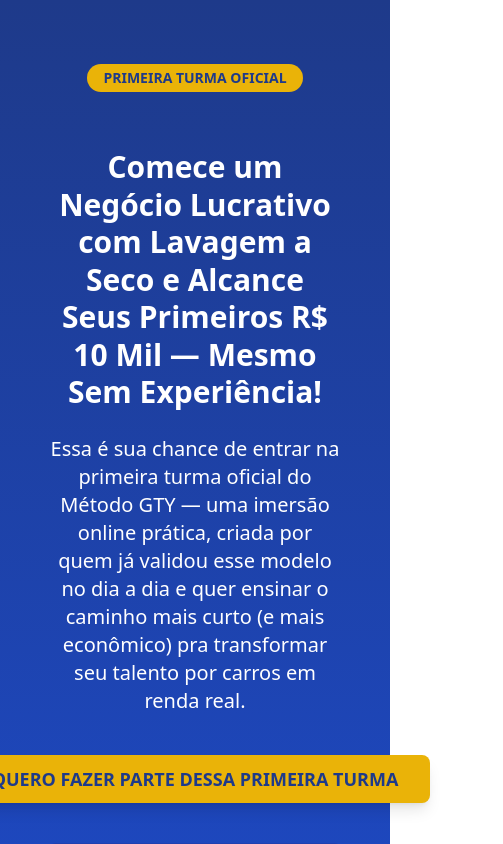
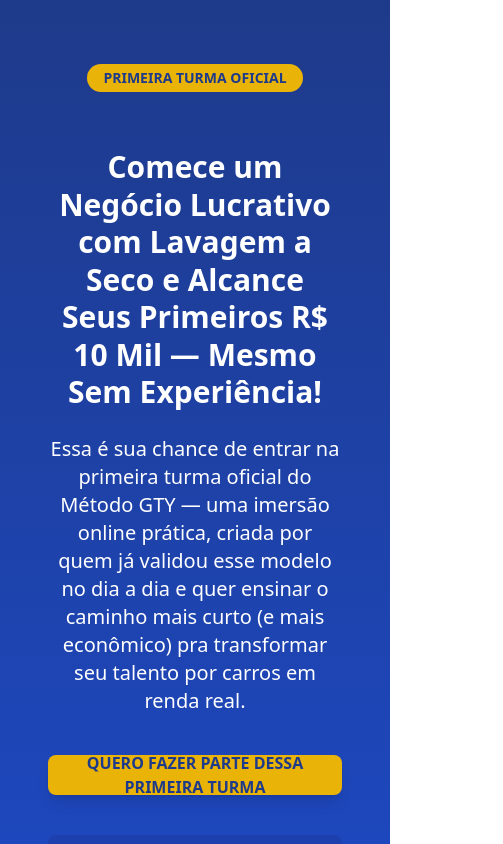
Before and after one commit to Gustavo1847/Metodo-GTY, a React (Vite) app: page / in a window 390 px wide. Shown: the top 844 px of the page, 503 px wide, since content can reach past the window. Built offline with nearby package versions, Linux system fonts and the light colour scheme.

Commit message:
Fix: Make CTA buttons mobile-responsive
- Modified button component to allow text wrapping.
- Applied responsive padding/font sizes.
- Adjusted button styling for mobile screens.
- Updated button classes across the sales page.

```diff
--- a/src/components/FinalCTA.tsx
+++ b/src/components/FinalCTA.tsx
@@ -72,9 +72,10 @@ const FinalCTA = () => {
 
               <Button
                 onClick={scrollToSignup}
-                className="bg-yellow-500 hover:bg-yellow-600 text-blue-900 font-bold text-lg px-8 py-6 rounded-lg shadow-lg transform transition-transform hover:scale-105"
+                className="bg-yellow-500 hover:bg-yellow-600 text-blue-900 font-bold text-base md:text-lg px-4 md:px-8 py-3 md:py-5 rounded-lg shadow-lg transform transition-transform hover:scale-105 whitespace-normal max-w-full"
               >
-                SIM! EU QUERO ENTRAR NA PRIMEIRA TURMA DO MÉTODO GTY E TRANSFORMAR MINHA REALIDADE
+                <span className="hidden md:inline">SIM! EU QUERO ENTRAR NA PRIMEIRA TURMA DO MÉTODO GTY E TRANSFORMAR MINHA REALIDADE</span>
+                <span className="md:hidden">QUERO ENTRAR NA PRIMEIRA TURMA DO MÉTODO GTY</span>
               </Button>
 
               <div>
--- a/src/components/Footer.tsx
+++ b/src/components/Footer.tsx
@@ -6,7 +6,7 @@ const Footer = () => {
         <div className="text-center">
           <p className="mb-4">© 2023 Método GTY - Todos os direitos reservados</p>
 
-          <div className="flex justify-center space-x-6 mb-6">
+          <div className="flex flex-wrap justify-center gap-4 md:space-x-6 mb-6">
             <a href="#" className="hover:text-white">Termos de Uso</a>
             <a href="#" className="hover:text-white">Política de Privacidade</a>
             <a href="#" className="hover:text-white">Contato</a>
--- a/src/components/HeroSection.tsx
+++ b/src/components/HeroSection.tsx
@@ -29,7 +29,7 @@ const HeroSection = () => {
         <div className="flex justify-center mb-10">
           <Button
             onClick={scrollToSignup}
-            className="bg-yellow-500 hover:bg-yellow-600 text-blue-900 font-bold text-lg px-8 py-6 rounded-lg shadow-lg transform transition-transform hover:scale-105"
+            className="bg-yellow-500 hover:bg-yellow-600 text-blue-900 font-bold text-base md:text-lg px-4 md:px-8 py-3 md:py-6 rounded-lg shadow-lg transform transition-transform hover:scale-105 whitespace-normal"
           >
             QUERO FAZER PARTE DESSA PRIMEIRA TURMA
           </Button>
--- a/src/components/MentorSection.tsx
+++ b/src/components/MentorSection.tsx
@@ -87,7 +87,7 @@ const MentorSection = () => {
         <div className="text-center">
           <Button
             onClick={scrollToSignup}
-            className="bg-blue-600 hover:bg-blue-700 text-white font-bold px-8 py-4 rounded-lg shadow-lg transform transition-transform hover:scale-105"
+            className="bg-blue-600 hover:bg-blue-700 text-white font-bold px-4 md:px-8 py-3 md:py-4 rounded-lg shadow-lg transform transition-transform hover:scale-105 whitespace-normal text-base md:text-lg"
           >
             QUERO APRENDER COM QUEM JÁ ESTÁ NO MERCADO
           </Button>
--- a/src/components/PainSection.tsx
+++ b/src/components/PainSection.tsx
@@ -90,7 +90,7 @@ const PainSection = () => {
           <div className="flex justify-center">
             <Button
               onClick={scrollToSignup}
-              className="bg-blue-600 hover:bg-blue-700 text-white font-bold text-lg px-8 py-5 rounded-lg shadow-lg transform transition-transform hover:scale-105"
+              className="bg-blue-600 hover:bg-blue-700 text-white font-bold text-base md:text-lg px-4 md:px-8 py-3 md:py-5 rounded-lg shadow-lg transform transition-transform hover:scale-105 whitespace-normal"
             >
               QUERO CONHECER ESSA OPORTUNIDADE
             </Button>
--- a/src/components/ui/button.tsx
+++ b/src/components/ui/button.tsx
@@ -1,3 +1,4 @@
+
 import * as React from "react"
 import { Slot } from "@radix-ui/react-slot"
 import { cva, type VariantProps } from "class-variance-authority"
@@ -5,7 +6,7 @@ import { cva, type VariantProps } from "class-variance-authority"
 import { cn } from "@/lib/utils"
 
 const buttonVariants = cva(
-  "inline-flex items-center justify-center gap-2 whitespace-nowrap rounded-md text-sm font-medium ring-offset-background transition-colors focus-visible:outline-none focus-visible:ring-2 focus-visible:ring-ring focus-visible:ring-offset-2 disabled:pointer-events-none disabled:opacity-50 [&_svg]:pointer-events-none [&_svg]:size-4 [&_svg]:shrink-0",
+  "inline-flex items-center justify-center gap-2 rounded-md text-sm font-medium ring-offset-background transition-colors focus-visible:outline-none focus-visible:ring-2 focus-visible:ring-ring focus-visible:ring-offset-2 disabled:pointer-events-none disabled:opacity-50 [&_svg]:pointer-events-none [&_svg]:size-4 [&_svg]:shrink-0 max-w-full break-words",
   {
     variants: {
       variant: {
```
